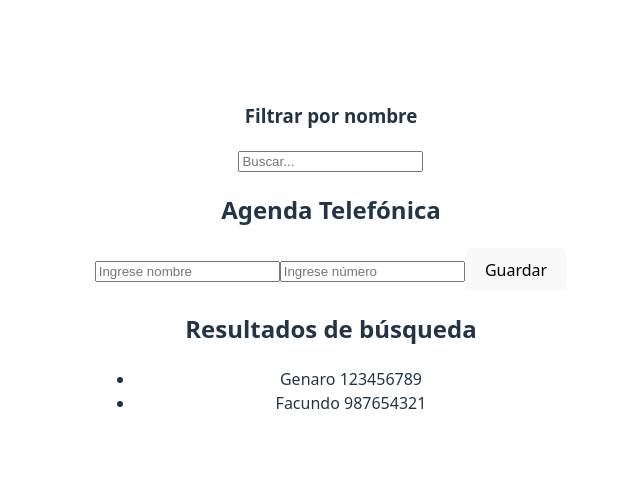
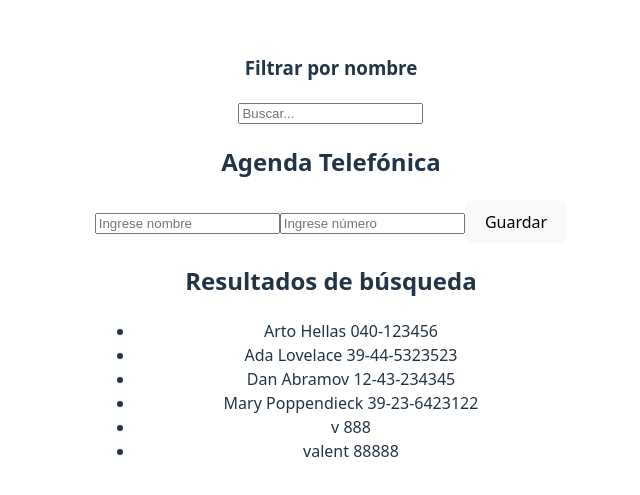
Before and after one commit to valencarriz0/Desarrollo-Web-FSO, a React (Vite) app in the folder part2/Agenda/: page / in a window 1280 px wide. Shown: the part 143-638 px from the top of the page, without its empty margins (309-949 px from the left). Built offline with nearby package versions, Linux system fonts and the light colour scheme; data requests are answered from the project's data file.

Commit message:
ejercicio 2.13

```diff
--- a/part2/Agenda/src/App.jsx
+++ b/part2/Agenda/src/App.jsx
@@ -1,20 +1,25 @@
-import { useState } from 'react'
+import { useState, useEffect } from 'react'
 import './App.css'
 import Filtrado from './components/Filtrado'
 import Agenda from './components/Agenda'
 import Contacts from './components/Contacts'
-import axios from 'axios'
+import personService from './services/persons'
 
 function App() {
-  const [persons, setPersons] = useState([{name:"Genaro", number: "123456789"},{name: "Facundo", number: "987654321"}])
-  const [newName, setNewName]= useState ('')
-  const [newNumber, setNewNumber]= useState ('')
-  const [searchTerm, setSearchTerm] = useState('');
+  const [persons, setPersons] = useState([])
+  const [newName, setNewName] = useState('')
+  const [newNumber, setNewNumber] = useState('')
+  const [searchTerm, setSearchTerm] = useState('')
+
+  // cargar datos iniciales desde el backend
+  useEffect(() => {
+    personService.getAll().then(initialPersons => {
+      setPersons(initialPersons)
+    })
+  }, [])
 
   const addNumber = (event) => {
     event.preventDefault()
-    console.log('newNumber', newNumber)
-
 
     const numberExists = persons.some(
       (person) => person.number === newNumber
@@ -30,38 +35,33 @@ function App() {
       number: newNumber
     }
 
-    setPersons(persons.concat(personObject))
-    setNewNumber('')
- try{axios
-    .post('http://localhost:3001/persons', personObject)
-    .then(response => {
-      setPersons(persons.concat(response.data))
+    personService
+      .create(personObject)
+      .then(returnedPerson => {
+        setPersons(persons.concat(returnedPerson))
         setNewName('')
         setNewNumber('')
-      console.log(response.data)
-    })} catch (error) {
+      })
+      .catch(error => {
         console.error('Error adding person:', error)
+      })
   }
 
-  }
-
-  const handleNameChange= (event)=>{
-    console.log(event.target.value)
+  const handleNameChange = (event) => {
     setNewName(event.target.value)
   }
 
   const handleNumberChange = (event) => {
-    console.log(event.target.value)
     setNewNumber(event.target.value)
   }
+
   const handleSearch = (event) => {
     setSearchTerm(event.target.value)
   }
 
   const filteredItems = persons.filter(item =>
     item.name.toLowerCase().includes(searchTerm.toLowerCase())
-  );
-
+  )
 
   return (
     <div>
--- /dev/null
+++ b/part2/Agenda/src/services/persons.js
@@ -0,0 +1,21 @@
+import axios from 'axios'
+
+const baseUrl = 'http://localhost:3001/persons'
+
+const getAll = () => {
+  return axios.get(baseUrl).then(response => response.data)
+}
+
+const create = newObject => {
+  return axios.post(baseUrl, newObject).then(response => response.data)
+}
+
+const update = (id, newObject) => {
+  return axios.put(`${baseUrl}/${id}`, newObject).then(response => response.data)
+}
+
+const remove = (id) => {
+  return axios.delete(`${baseUrl}/${id}`).then(response => response.data)
+}
+
+export default { getAll, create, update, remove }
```
Lines whose indentation alone changed are shown as unchanged.
